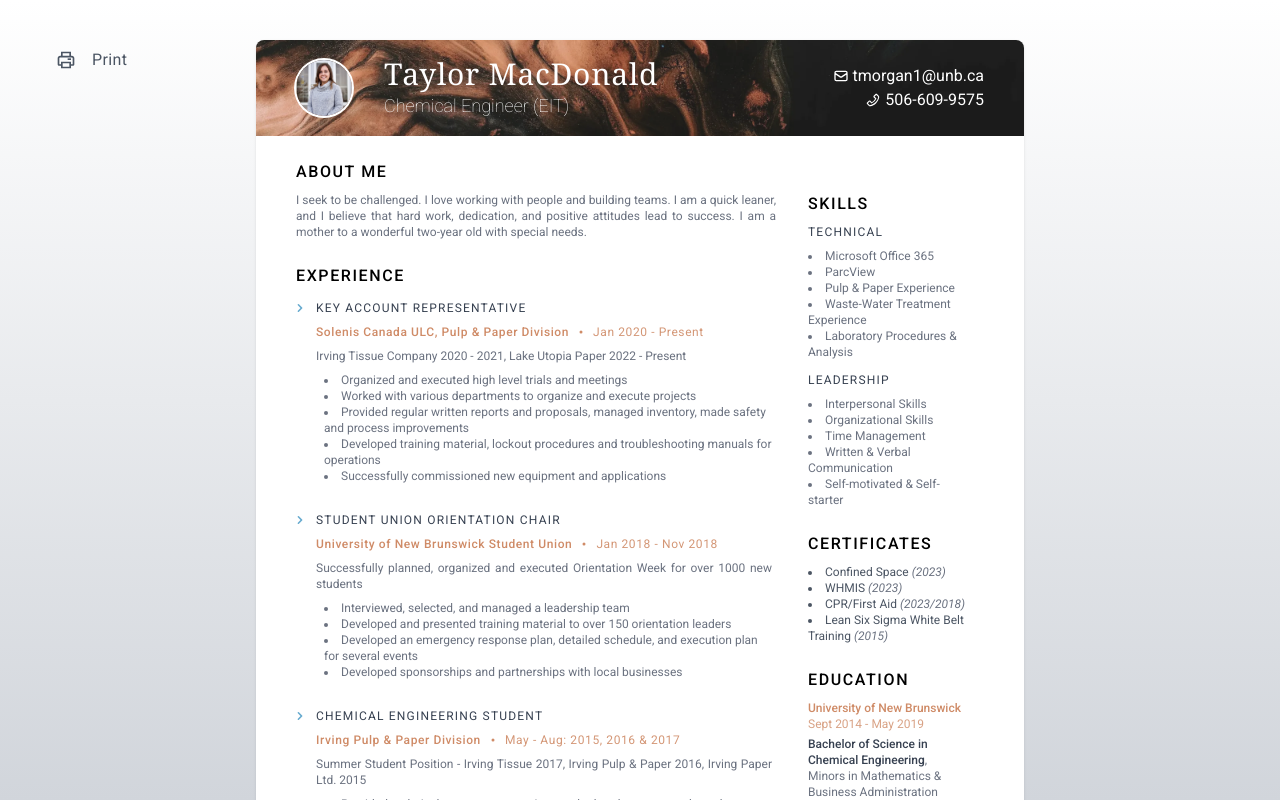
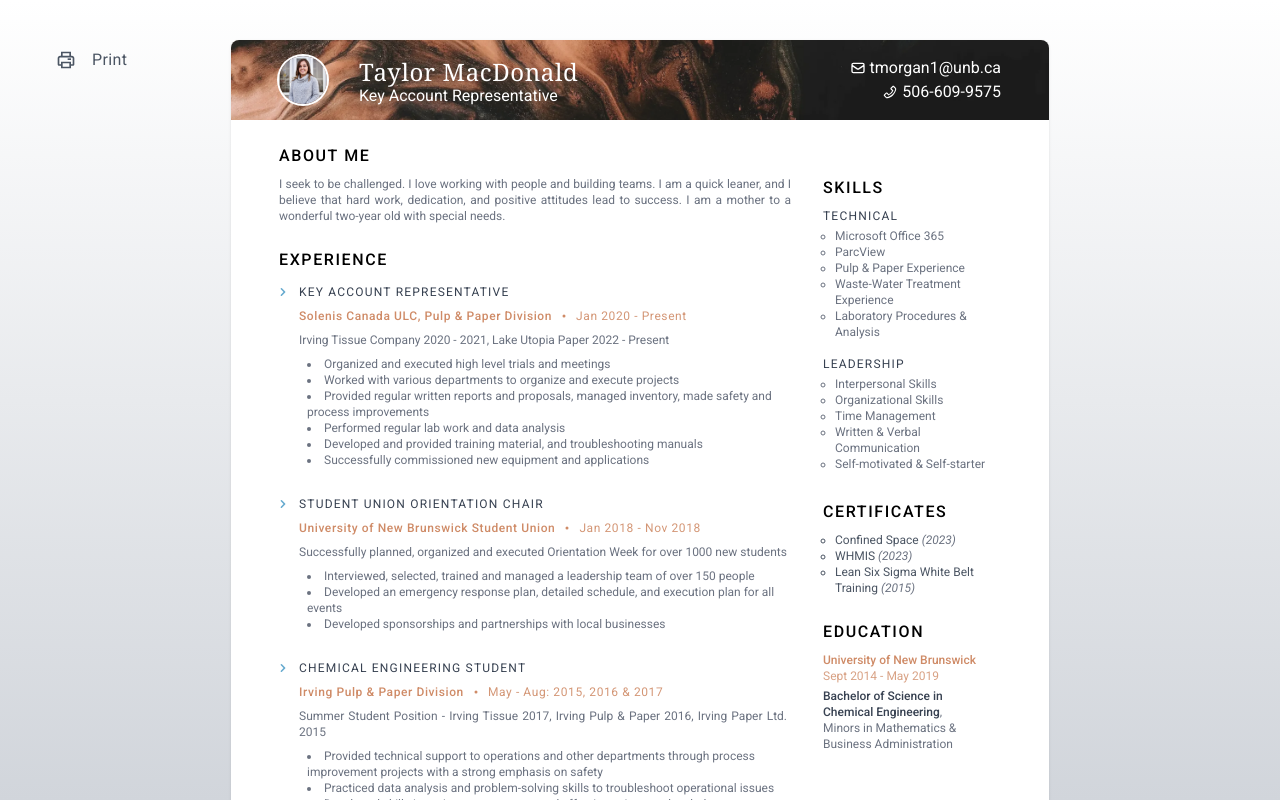
Before and after one commit to nmacdon3/taylors-resume, a React (Vite) app: page / in a window 1280 px wide. Built offline with nearby package versions, Linux system fonts and the light colour scheme.

Commit message:
finished

```diff
--- a/src/components/Certificates.tsx
+++ b/src/components/Certificates.tsx
@@ -5,14 +5,17 @@ import Section from "./Section";
 const Certificates = () => {
   return (
     <Section title="Certificates">
+      <ul className="ml-3">
         {certificates.map((cert) => (
           <li
             key={cert.name}
+            style={{ listStyleType: "circle" }}
             className="text-xs print:text-sm text-gray-600 w-40"
           >
             {cert.name} <i className="text-gray-500">({cert.year})</i>
           </li>
         ))}
+      </ul>
     </Section>
   );
 };
--- a/src/components/Footer.tsx
+++ b/src/components/Footer.tsx
@@ -1,6 +1,6 @@
 const Footer = () => {
   return (
-    <div className="flex justify-center pb-10">
+    <div className="flex justify-center pb-10 ">
       <i className="text-xs text-gray-700 ">
         References available upon request
       </i>
--- a/src/components/Header.tsx
+++ b/src/components/Header.tsx
@@ -7,6 +7,9 @@ import PROFILE_PIC from "/headshot.webp";
 import COVER_PIC from "/cover.webp";
 
 import { contactInfo } from "~/content/contact_info";
+
+import "~/print_white_text.css";
+import { BsDot } from "react-icons/bs";
 
 const HeaderItem = ({
   icon,
@@ -38,20 +41,18 @@ const Header = () => {
     <header className="flex  sm:flex-row flex-col items-center justify-between w-full shrink-0 pt-4 text-white ">
       <img
         src={COVER_PIC}
-        className=" object-cover opacity-90 absolute top-0 left-0  w-full sm:h-24 h-32 "
+        className=" object-cover opacity-90 absolute top-0 left-0  w-full sm:h-20 h-32 "
       />
       <div className="flex items-center shrink-0  w-full sm:w-auto z-20">
         <img
-          className="rounded-full  ring-2 ring-white h-12 w-12 sm:h-14 sm:w-14  z-20 relative object-cover sm:mr-8 mr-4"
+          className="rounded-full  ring-2 ring-white h-12 w-12   z-20 relative object-cover sm:mr-8 mr-4"
           src={PROFILE_PIC}
         />
-        <div>
-          <h1 className="text-2xl sm:text-3xl font-thin  relative tracking-wide  font-serif  ">
+        <div className="leading-4">
+          <h1 className="text-2xl sm:text-2xl font-thin  relative tracking-wide  font-serif  ">
             Taylor MacDonald
           </h1>
-          <div className="flex items-center sm:font-thin flex-wrap text-sm sm:text-lg print:text-lg relative ">
-            Chemical Engineer (EIT)
-          </div>
+          <h2 className="flex items-center">Key Account Representative</h2>
         </div>
       </div>
       <div className="flex sm:flex-col items-end z-20 mt-4 sm:mt-0 gap-3 sm:gap-0 w-full ">
--- a/src/components/Resume.tsx
+++ b/src/components/Resume.tsx
@@ -8,10 +8,10 @@ import Certificates from "./Certificates";
 
 const Resume = () => {
   return (
-    <div className=" print:w-full transition-all ease-in-out duration-1000 shadow h-auto sm:h-[1056px] w-[768px] sm:overflow-hidden overflow-scroll flex flex-col bg-white relative sm:px-10 px-6  sm:rounded-lg">
+    <div className=" print:w-full transition-all ease-in-out duration-1000 shadow h-auto sm:h-[1056px] w-[818px] sm:overflow-hidden overflow-scroll overflow-x-hidden flex flex-col bg-white relative sm:px-12 px-6 sm:rounded-lg  ">
       <Header />
       <div className="flex sm:space-x-8  mt-12 sm:mt-10   flex-grow flex-wrap ">
-        <section className="w-[30rem]">
+        <section className="w-[32rem]">
           <About />
           <Experience />
         </section>
--- a/src/components/Skills.tsx
+++ b/src/components/Skills.tsx
@@ -7,18 +7,30 @@ const Skills = () => {
   return (
     <Section title="Skills">
       <SubHeading text="Technical" />
+      <ul className="ml-3 -translate-y-1">
         {technicalSkills.map((skill) => (
-        <li key={skill} className="text-xs print:text-sm text-gray-500 w-40">
+          <li
+            key={skill}
+            style={{ listStyleType: "circle" }}
+            className="text-xs print:text-sm text-gray-500 w-40"
+          >
             {skill}
           </li>
         ))}
+      </ul>
       <div className="mb-3" />
       <SubHeading text="Leadership" />
+      <ul className="ml-3 -translate-y-1">
         {leadershipSkills.map((skill) => (
-        <li key={skill} className="text-xs print:text-sm text-gray-500 w-40">
+          <li
+            key={skill}
+            style={{ listStyleType: "circle" }}
+            className="text-xs print:text-sm text-gray-500 w-40"
+          >
             {skill}
           </li>
         ))}
+      </ul>
     </Section>
   );
 };
--- a/src/content/certificates.ts
+++ b/src/content/certificates.ts
@@ -13,10 +13,6 @@ export const certificates: CertificateType[] = [
     year: "2023",
   },
   {
-    name: "CPR/First Aid",
-    year: "2023/2018",
-  },
-  {
     name: "Lean Six Sigma White Belt Training",
     year: "2015",
   },
--- a/src/content/jobs.ts
+++ b/src/content/jobs.ts
@@ -16,7 +16,8 @@ export const jobs: JobType[] = [
       "Organized and executed high level trials and meetings",
       "Worked with various departments to organize and execute projects",
       "Provided regular written reports and proposals, managed inventory, made safety and process improvements",
-      "Developed training material, lockout procedures and troubleshooting manuals for operations",
+      "Performed regular lab work and data analysis",
+      "Developed and provided training material, and troubleshooting manuals",
       "Successfully commissioned new equipment and applications",
     ],
   },
@@ -26,9 +27,8 @@ export const jobs: JobType[] = [
     duration: "Jan 2018 - Nov 2018",
     description: `Successfully planned, organized and executed Orientation Week for over 1000 new students`,
     responsibilities: [
-      "Interviewed, selected, and managed a leadership team",
-      "Developed and presented training material to over 150 orientation leaders",
-      "Developed an emergency response plan, detailed schedule, and execution plan for several events",
+      "Interviewed, selected, trained and managed a leadership team of over 150 people",
+      "Developed an emergency response plan, detailed schedule, and execution plan for all events",
       "Developed sponsorships and partnerships with local businesses",
     ],
   },
@@ -40,9 +40,7 @@ export const jobs: JobType[] = [
     responsibilities: [
       "Provided technical support to operations and other departments through process improvement projects with a strong emphasis on safety",
       "Practiced data analysis and problem-solving skills to troubleshoot operational issues",
-      "Coordinated between different internal departments as well as external contractors",
       "Developed skills in project management and effective written and verbal communication",
-      "Worked on several diverse projects both independently and on a team",
     ],
   },
 ];
--- /dev/null
+++ b/src/print_white_text.css
@@ -0,0 +1,3 @@
+header {
+  --webkit-print-color-adjust: exact;
+}
```
Also changed, not shown: 1 other file (tests, documents, lock files or other folders). Lines whose indentation alone changed are shown as unchanged.
